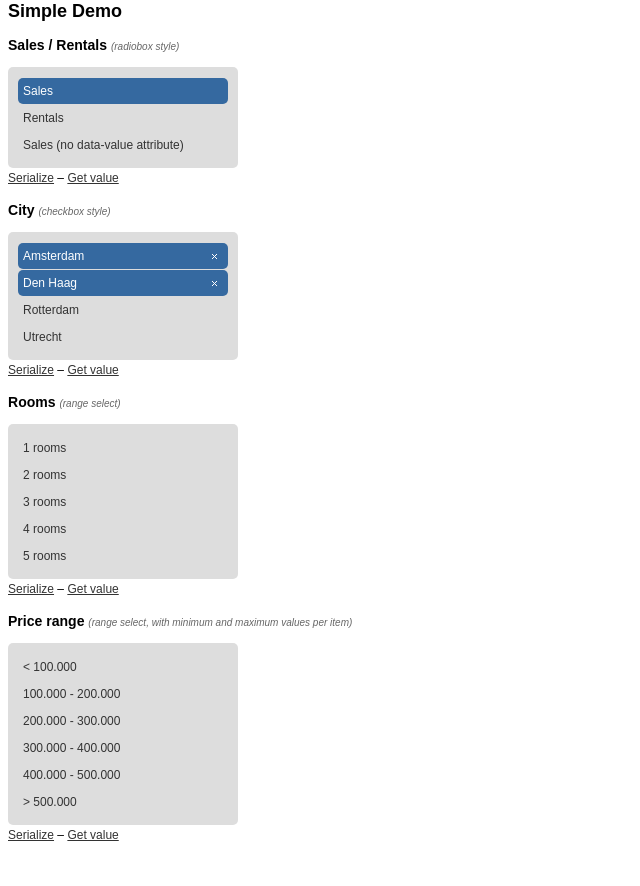
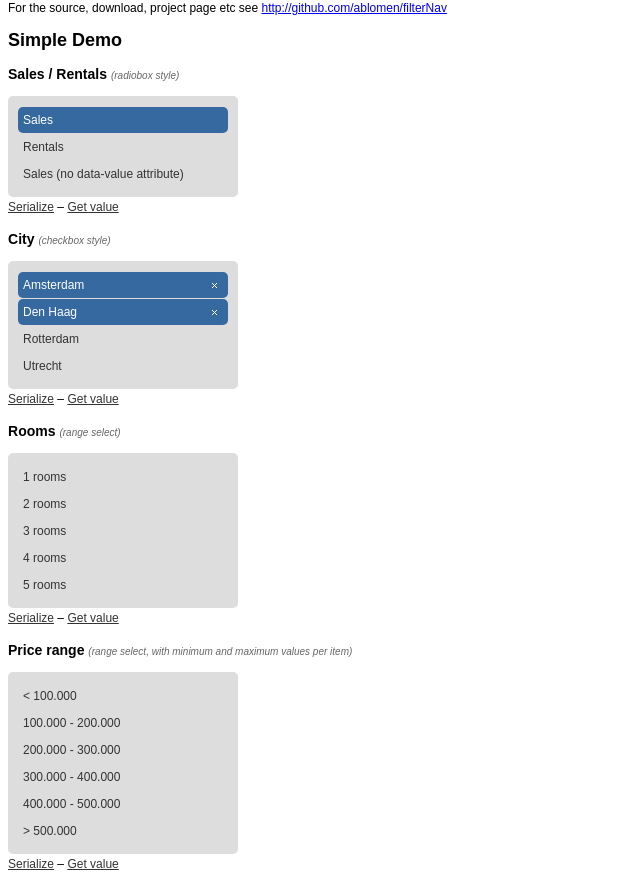
Before and after one commit to ablomen/filterNav, a plain HTML site: page index.html in a window 1280 px wide. Shown: the part 59-945 px from the top of the page, without its empty margins (0-640 px from the left). Before the commit the page ends 916 px from the top, so only its background shows below. Drawn offline with nearby package versions, Linux system fonts and the light colour scheme.

Commit message:
Added download links to readme, link to project page added to demo page.

```diff
--- a/index.html
+++ b/index.html
@@ -13,6 +13,8 @@
 <body>
 
 <h1>filterNav</h1>
+
+<p>For the source, download, project page etc see <a href="http://github.com/ablomen/filterNav">http://github.com/ablomen/filterNav</a></p>
 
 <h2>Simple Demo</h2>
 
```
Also changed, not shown: 1 other file.
